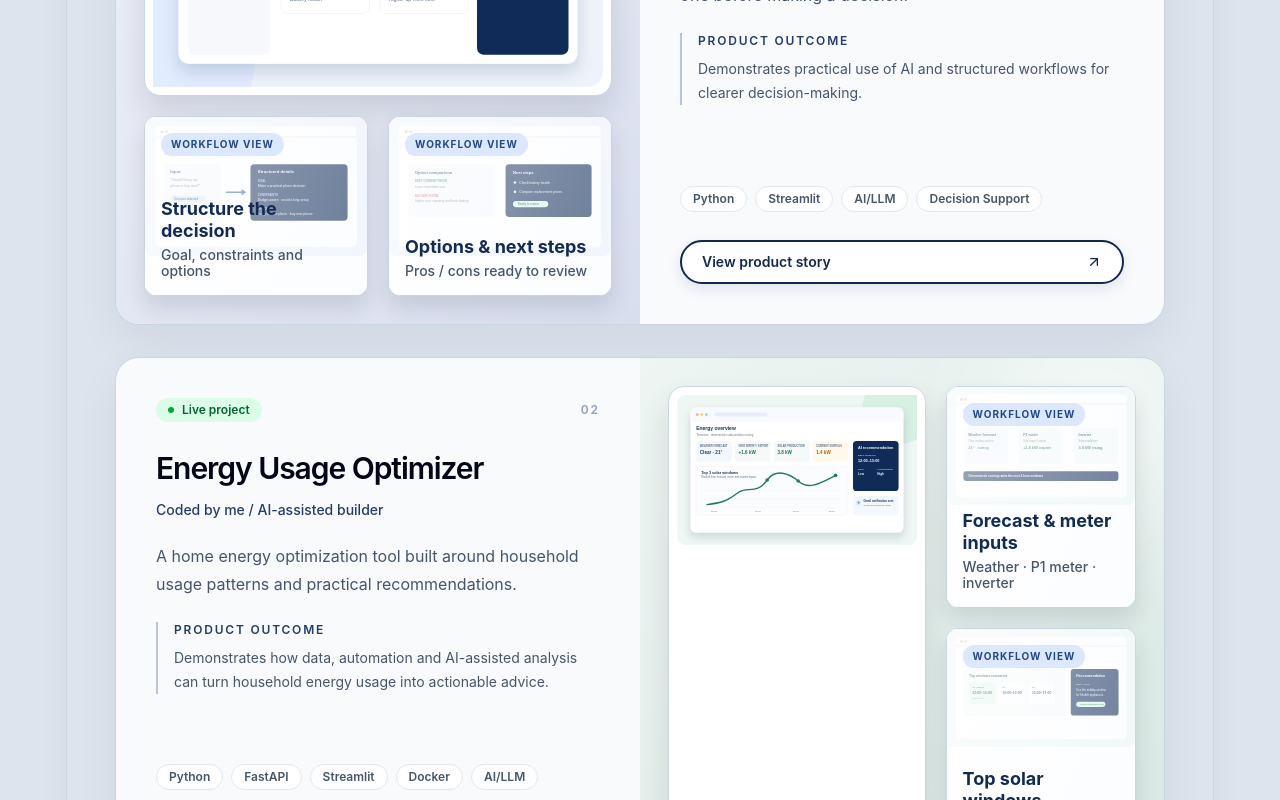
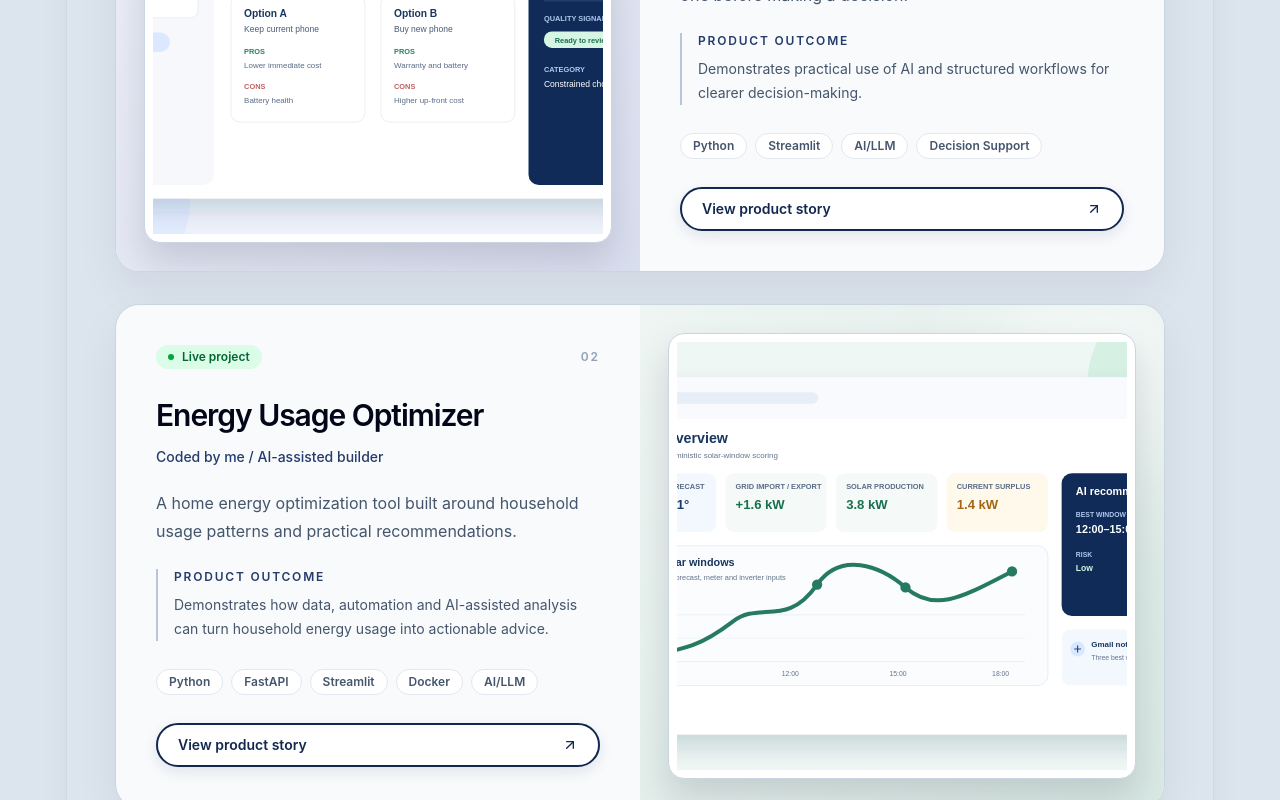
Before and after one commit to sale4387/aleksandar-markovic-portfolio, a Next.js app: page / in a window 1280 px wide. Shown: the part 3060-3860 px from the top of the page. Built offline with nearby package versions, Linux system fonts and the light colour scheme.

Commit message:
Restore full project cover mockups

```diff
--- a/src/components/sections/ProjectPreview.tsx
+++ b/src/components/sections/ProjectPreview.tsx
@@ -33,31 +33,13 @@ export function ProjectScreenshot({ src, alt, index, className }: { src?: string
   return <img src={src} alt={alt} loading="lazy" className={cn("size-full object-cover object-top", className)} onError={() => setFailed(true)} />;
 }
 
-function WorkflowSnapshot({ src, alt, label, detail }: { src: string; alt: string; label: string; detail: string }) {
+export function ProjectPreview({ project, accentClass }: ProjectPreviewProps) {
   return (
-    <div className="relative isolate overflow-hidden rounded-xl border border-slate-300 bg-[#eef3fb] p-4 shadow-[0_12px_22px_rgba(15,23,42,0.12)]">
-      <div className="absolute inset-0 bg-white"><ProjectScreenshot src={src} alt={alt} index={1} className="object-contain" /></div>
-      <div className="absolute inset-0 bg-[linear-gradient(110deg,rgba(255,255,255,.6),rgba(245,249,255,.38))]" />
-      <div className="relative flex h-full flex-col justify-between gap-2">
-        <span className="w-fit rounded-full bg-[#dce8ff] px-2.5 py-1 text-[10px] font-bold uppercase tracking-[0.1em] text-[#234887]">Workflow view</span>
-        <div><p className="text-base font-bold leading-tight text-[#132b52] sm:text-lg">{label}</p><p className="mt-1 text-xs font-medium leading-4 text-slate-600 sm:text-sm">{detail}</p></div>
+    <div className={`relative min-h-[31rem] overflow-hidden bg-gradient-to-br p-5 sm:p-7 ${accentClass}`}>
+      <div className="absolute -right-10 -top-12 size-52 rounded-full bg-white/70 blur-3xl" />
+      <div className="absolute inset-5 overflow-hidden rounded-2xl border border-slate-300 bg-white p-2 shadow-[0_18px_34px_rgba(15,23,42,0.14)] sm:inset-7">
+        <ProjectScreenshot src={project.coverImage} alt={`${project.title} product cover`} index={0} className="object-cover object-center" />
       </div>
     </div>
   );
 }
-
-export function ProjectPreview({ project, accentClass }: ProjectPreviewProps) {
-  const [workflow, output] = project.coverSupportingImages;
-  const [workflowLabel, outputLabel] = project.coverSupportingLabels;
-  const [workflowDetail, outputDetail] = project.coverSupportingDetails;
-  const sideHero = ["energy-optimizer", "commercial-cv", "seo-automation"].includes(project.id);
-  const hero = <div className="h-full overflow-hidden rounded-2xl border border-slate-300 bg-white p-2 shadow-[0_16px_30px_rgba(15,23,42,0.12)]"><ProjectScreenshot src={project.coverImage} alt={`${project.title} product cover`} index={0} className={sideHero ? "object-contain" : undefined} /></div>;
-  const workflowCard = <WorkflowSnapshot src={workflow} alt={`${project.title} workflow screen`} label={workflowLabel} detail={workflowDetail} />;
-  const outputCard = <WorkflowSnapshot src={output} alt={`${project.title} output screen`} label={outputLabel} detail={outputDetail} />;
-  return (
-    <div className={`relative min-h-[34rem] overflow-hidden bg-gradient-to-br p-5 sm:p-7 ${accentClass}`}>
-      <div className="absolute -right-10 -top-12 size-52 rounded-full bg-white/70 blur-3xl" />
-      {sideHero ? <div className="relative grid min-h-[29rem] grid-cols-[1.15fr_.85fr] grid-rows-2 gap-4 sm:gap-5"><div className="row-span-2">{hero}</div>{workflowCard}{outputCard}</div> : <div className="relative grid min-h-[29rem] grid-rows-[minmax(0,1.25fr)_minmax(0,.75fr)] gap-4 sm:gap-5"><div>{hero}</div><div className="grid grid-cols-2 gap-4 sm:gap-5">{workflowCard}{outputCard}</div></div>}
-    </div>
-  );
-}
```
